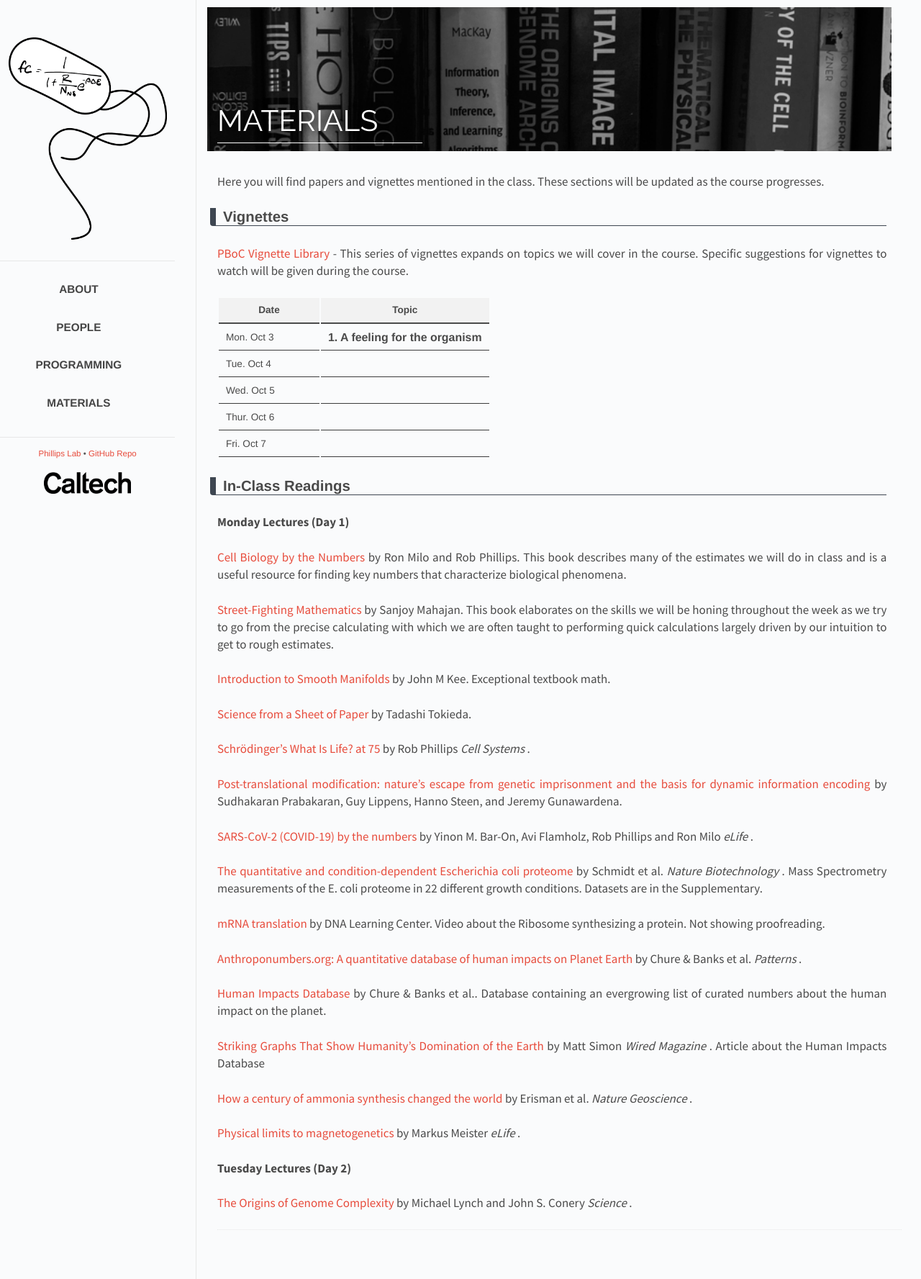
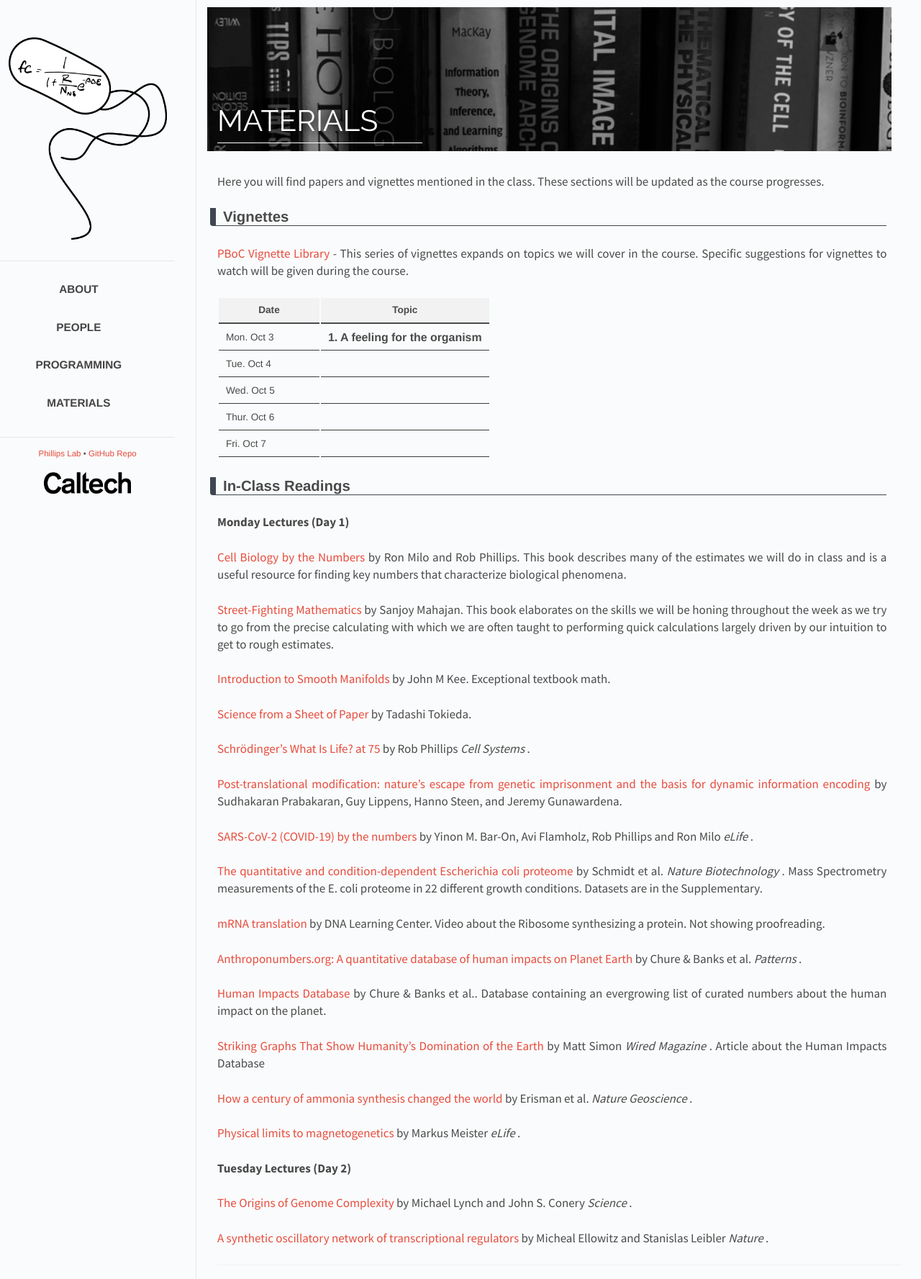
Before and after one commit to RPGroup-PBoC/pboc22_dresden, a Jekyll site: the page built from _posts/2022-01-28-materials.md, in a window 1280 px wide. Shown: the whole page at 72% size. Built offline with Jekyll 4.4.1, drawn with Linux system fonts in a browser that asks for light colours.

Commit message:
added repressilator

```diff
--- a/_data/papers.yaml
+++ b/_data/papers.yaml
@@ -75,3 +75,8 @@ Tuesday Lectures (Day 2):
    author: "Michael Lynch and John S. Conery"
    journal: Science
    link: "https://pubmed.ncbi.nlm.nih.gov/14631042/"
+
+ - title: "A synthetic oscillatory network of transcriptional regulators"
+   author: "Micheal Ellowitz and Stanislas Leibler"
+   journal: Nature
+   link: "https://www.nature.com/articles/35002125"
```
